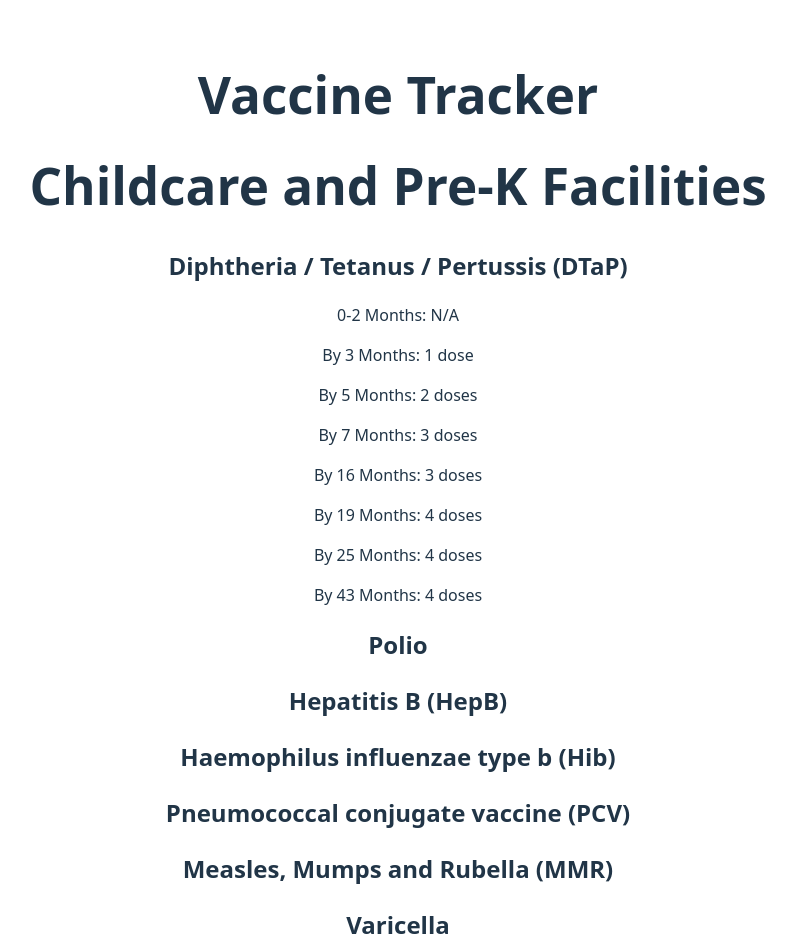
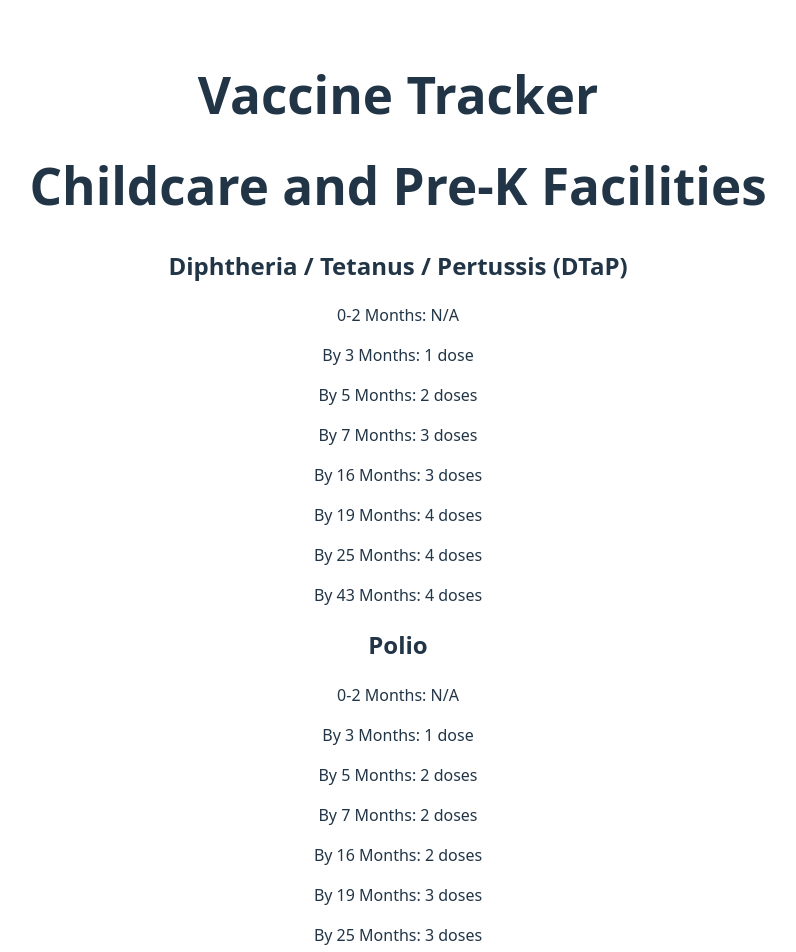
Before and after one commit to gerardbarros/vax_trax, a React (Vite) app: page / in a window 1280 px wide. Shown: the top 952 px of the page, without its empty margins (242-1038 px from the left). Built offline with nearby package versions, Linux system fonts and the light colour scheme.

Commit message:
Create Pre K Polio component.

```diff
--- a/src/PreK.jsx
+++ b/src/PreK.jsx
@@ -1,11 +1,12 @@
 import PreKDtap from "./PreKDtap"
+import PreKPolio from "./PreKPolio"
 
 export default function PreK(){
     return (
     <div>
         <h1>Childcare and Pre-K Facilities</h1>
             <PreKDtap />
-        <h2>Polio</h2>
+            <PreKPolio />
 
         <h2>Hepatitis B (HepB)</h2>
 
--- /dev/null
+++ b/src/PreKPolio.jsx
@@ -0,0 +1,15 @@
+export default function PreKPolio(){
+    return (
+        <div>
+            <h2>Polio</h2>
+                <p>0-2 Months: N/A</p>
+                <p>By 3 Months: 1 dose</p>
+                <p>By 5 Months: 2 doses </p>
+                <p>By 7 Months: 2 doses</p>
+                <p>By 16 Months: 2 doses</p>
+                <p>By 19 Months: 3 doses</p>
+                <p>By 25 Months: 3 doses</p>
+                <p>By 43 Months: 3 doses</p>
+        </div>
+    )
+}
```
